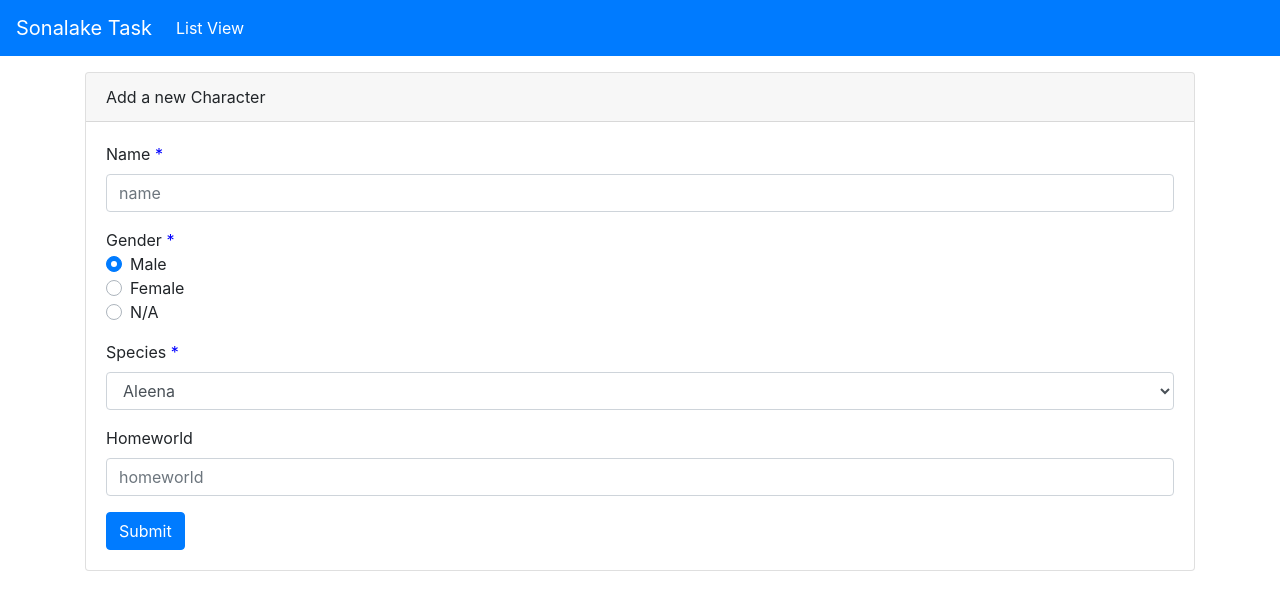
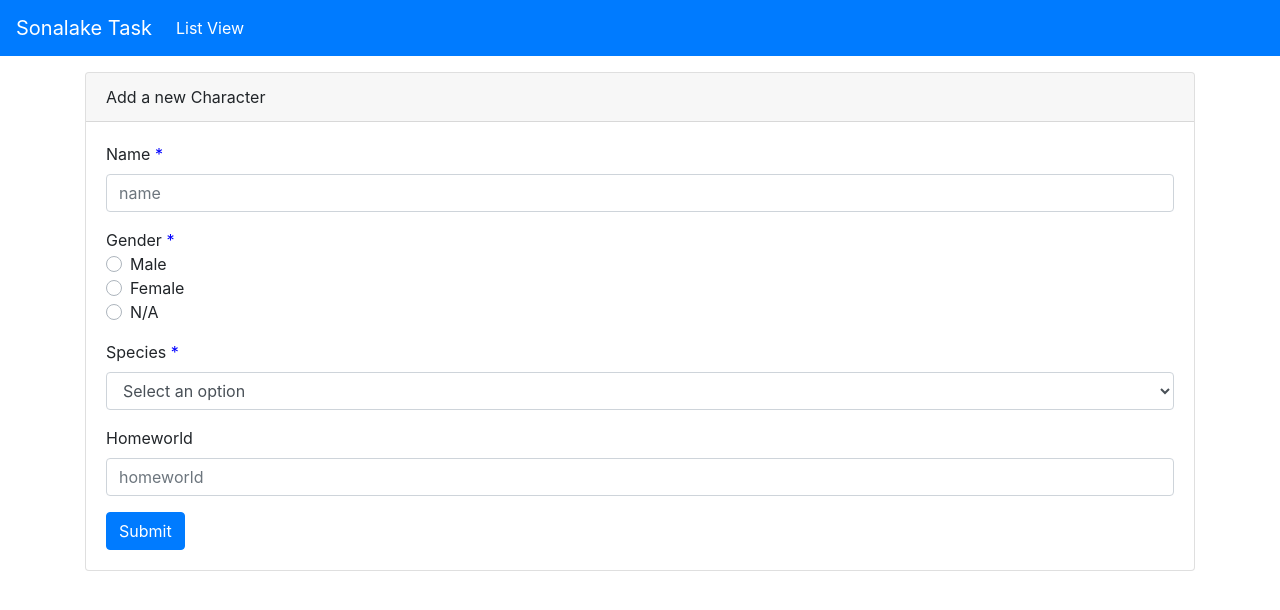
Before and after one commit to wesleyyw8/sonalake-angular, an Angular app: page /item/0 in a window 1280 px wide. Shown: the top 610 px of the page. Built offline with nearby package versions, Linux system fonts and the light colour scheme; data requests are answered from the project's data file.

Commit message:
validation done

```diff
--- a/src/app/character-edit/character-edit.component.html
+++ b/src/app/character-edit/character-edit.component.html
@@ -9,52 +9,61 @@
           <span class="star">*</span>
         </label>
         <input id="name" name="name" class="form-control" placeholder="name" [(ngModel)]="character.name"
-          (blur)="onBlur(nameField)" #nameField="ngModel" [class.field-error]="form.submitted && nameField.invalid"
+          #nameField="ngModel" #nameRef
+          [class.is-invalid]="(form.submitted && nameField.invalid) || (nameField.invalid && nameField.touched)"
           required />
-        <div [hidden]="!form.submited || nameField.valid" class="alert alert-danger">
+        <div *ngIf="(form.submitted && nameField.invalid) || (nameField.invalid && nameField.touched)"
+          class="alert alert-danger">
           Enter a name
+        </div>
+      </div>
+
+      <div class="form-group">
+        <span [class.is-invalid]="(form.submitted && gender.invalid) || (gender.invalid && gender.touched)">Gender <span
+            class="star">*</span></span>
+        <div class="custom-control custom-radio">
+          <input id="male" type="radio" class="custom-control-input" value="male" name="gender" #gender="ngModel"
+            #genderRef [(ngModel)]="character.gender" required>
+          <label class="custom-control-label" for="male">Male</label>
+        </div>
+        <div class="custom-control custom-radio">
+          <input id="female" type="radio" class="custom-control-input" value="female" name="gender" #gender="ngModel"
+            [(ngModel)]="character.gender" required>
+          <label class="custom-control-label" for="female">Female</label>
+        </div>
+        <div class="custom-control custom-radio">
+          <input id="n/a" type="radio" class="custom-control-input" value="n/a" name="gender" #gender="ngModel"
+            [(ngModel)]="character.gender" required>
+          <label class="custom-control-label" for="n/a">N/A</label>
+        </div>
+        <div *ngIf="(form.submitted && gender.invalid) || (gender.invalid && gender.touched)"
+          class="alert alert-danger">
+          Select a gender
+        </div>
+      </div>
+
+      <div class="form-group">
+        <label for="subscriptionType">Species <span class="star">*</span></label>
+        <select class="form-control" #selectSpecies="ngModel" #selectRef name="species" id="species" [class.is-invalid]="(form.submitted && character.species === species[0])
+        || (character.species === species[0] && selectSpecies.touched)" [(ngModel)]="character.species">
+          <option *ngFor="let specie of species">
+            {{specie}}
+          </option>
+        </select>
+        <div *ngIf="(form.submitted && character.species === species[0])
+        || (character.species === species[0] && selectSpecies.touched)" class="alert alert-danger">
+          Select a specie
         </div>
       </div>
 
 
       <div class="form-group">
-        <span>Gender <span class="star">*</span></span>
-        <div class="custom-control custom-radio">
-          <input id="male" type="radio" class="custom-control-input" value="male" name="gender"
-            [(ngModel)]="character.gender" required>
-          <label class="custom-control-label" for="male">Male</label>
-        </div>
-        <div class="custom-control custom-radio">
-          <input id="female" type="radio" class="custom-control-input" value="female" name="gender"
-            [(ngModel)]="character.gender" required>
-          <label class="custom-control-label" for="female">Female</label>
-        </div>
-        <div class="custom-control custom-radio">
-          <input id="n/a" type="radio" class="custom-control-input" value="n/a" name="gender"
-            [(ngModel)]="character.gender" required>
-          <label class="custom-control-label" for="n/a">N/A</label>
-        </div>
-      </div>
-
-      <div class="form-group">
-        <label for="subscriptionType">Species <span class="star">*</span></label>
-        <select class="form-control" name="species" id="species" [(ngModel)]="character.species">
-          <option *ngFor="let specie of species">
-            {{specie}}
-          </option>
-        </select>
-      </div>
-
-      <div class="form-group">
         <label for="homeworld">Homeworld</label>
         <input id="homeworld" name="homeworld" class="form-control" placeholder="homeworld"
-          [(ngModel)]="character.homeworld" (blur)="onBlur(nameField)" #homeWorldField="ngModel"
+          [(ngModel)]="character.homeworld" #homeWorldField="ngModel"
           [class.field-error]="form.submitted && nameField.invalid" />
       </div>
 
-      <div [hidden]="!postError" class="alert alert-danger">
-        {{postErrorMessage}}
-      </div>
       <button class="btn btn-primary">Submit</button>
     </form>
   </div>
--- a/src/app/character-edit/character-edit.component.scss
+++ b/src/app/character-edit/character-edit.component.scss
@@ -1,3 +1,7 @@
 .star {
   color: blue;
 }
+
+span.is-invalid {
+  border: 1px solid red;
+}
--- a/src/app/character-edit/character-edit.component.ts
+++ b/src/app/character-edit/character-edit.component.ts
@@ -1,4 +1,4 @@
-import { Component, OnInit } from '@angular/core';
+import { Component, OnInit, ViewChild, ElementRef } from '@angular/core';
 import { ActivatedRoute, Router } from '@angular/router';
 import { DataService } from '../core/data.service';
 import { Character } from '../core/character';
@@ -15,13 +15,15 @@ export class CharacterEditComponent implements OnInit {
     id: 0,
     name: '',
     species: '',
-    gender: 'male',
+    gender: '',
     homeworld: ''
   };
   pageTitle: string;
-  postError = false;
-  postErrorMessage = '';
   species = [];
+
+  @ViewChild('nameRef') nameRef: ElementRef;
+  @ViewChild('genderRef') genderRef: ElementRef;
+  @ViewChild('selectRef') selectRef: ElementRef;
 
   constructor(private route: ActivatedRoute, private dataService: DataService, private router: Router) { }
 
@@ -37,7 +39,10 @@ export class CharacterEditComponent implements OnInit {
   private getSpecies() {
     this.dataService.getAllSpecies()
       .subscribe({
-        next: (species) => this.species = species,
+        next: (species) => {
+          this.species = ['Select an option', ...species];
+          this.character.species = this.species[0];
+        },
         error: err => this.errorMessage = err
       });
   }
@@ -59,12 +64,8 @@ export class CharacterEditComponent implements OnInit {
     }
   }
 
-  onBlur(field) {
-    console.log('in Onblur ', field.valid);
-  }
-
   onSubmit(form: NgForm) {
-    if (form.valid) {
+    if (this.checkValidation(form)) {
       if (this.character.id === 0) {
         this.dataService.createCharacter(this.character).subscribe({
           next: () => this.onSaveComplete(`The new ${this.character.name} was saved`),
@@ -76,9 +77,20 @@ export class CharacterEditComponent implements OnInit {
           error: err => this.errorMessage = err
         });
       }
+    }
+  }
+
+  private checkValidation(form: NgForm) {
+    if (form.valid && this.character.species !== this.species[0]) {
+      return true;
     } else {
-      this.postError = true;
-      this.postErrorMessage = 'Fix the above errors';
+      if (!form.controls.name.valid) {
+        this.nameRef.nativeElement.focus();
+      } else if (!form.controls.gender.valid) {
+        this.genderRef.nativeElement.focus();
+      } else {
+        this.selectRef.nativeElement.focus();
+      }
     }
   }
 
--- a/src/app/core/data.service.ts
+++ b/src/app/core/data.service.ts
@@ -73,7 +73,7 @@ export class DataService {
       id: 0,
       name: '',
       species: '',
-      gender: 'male',
+      gender: '',
       homeworld: ''
     };
   }
```
